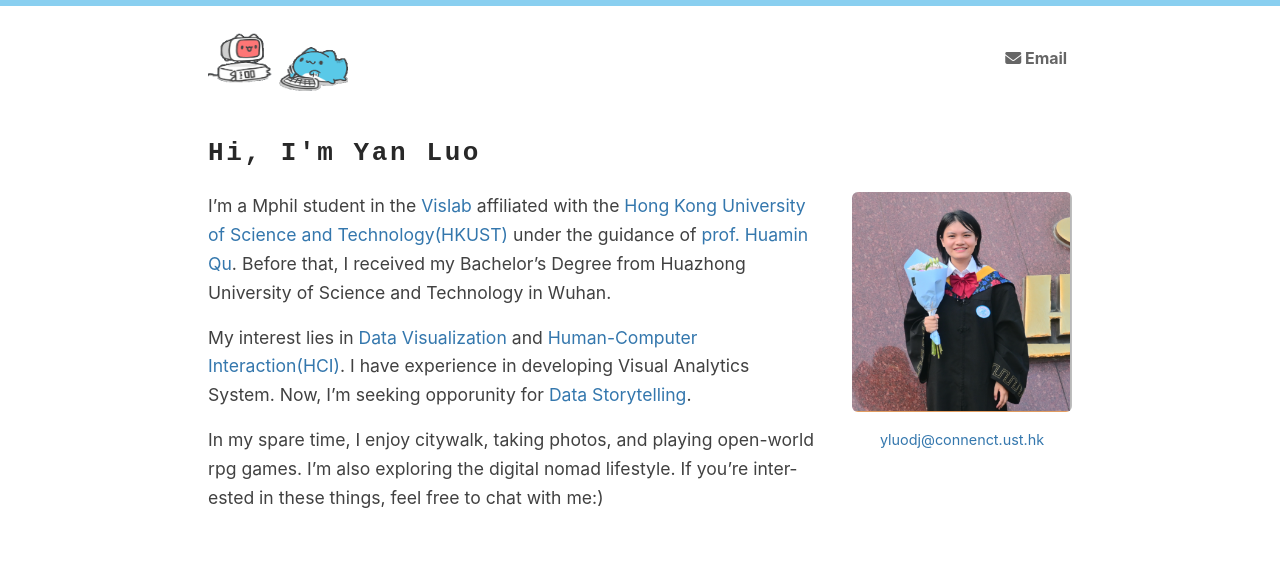
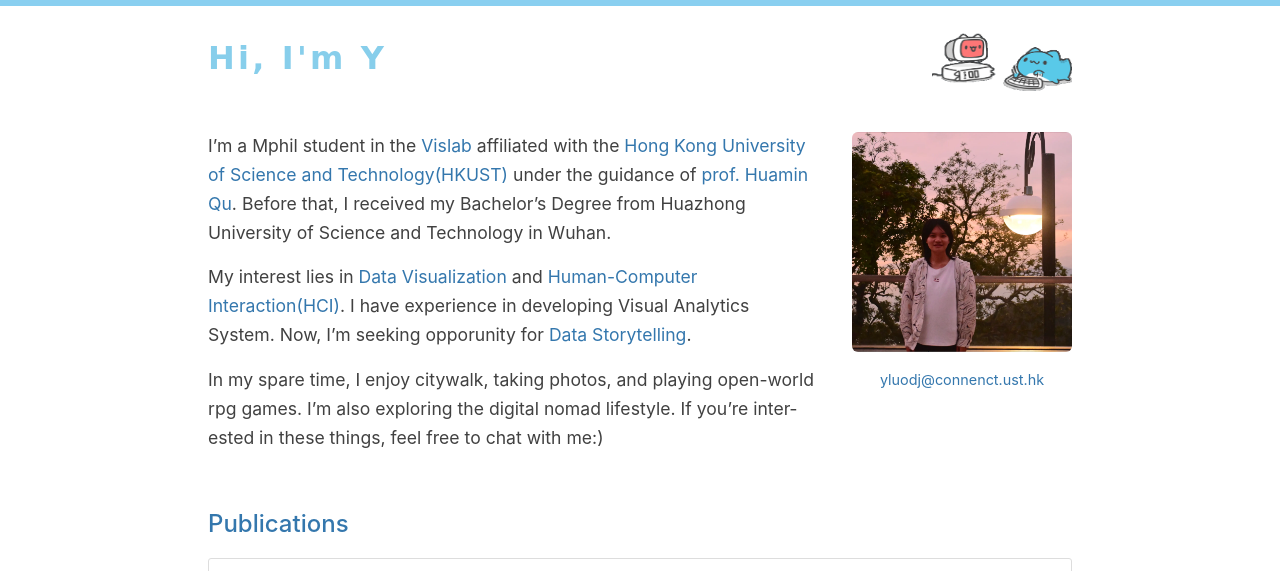
Before and after one commit to windyan233/windyan233.github.io, a Jekyll site: the page built from index.md, in a window 1280 px wide, cut to the strip 0-571 px from the top of the page. Built offline with Jekyll 4.4.1, drawn with Linux system fonts in a browser that asks for light colours; nearby versions of some CDN libraries.

Commit message:
change font, header, image

```diff
--- a/_includes/header.html
+++ b/_includes/header.html
@@ -1,6 +1,60 @@
 {% assign current = page.url | downcase | split: '/' %}
 <header class="page-header">
   <nav class="container">
+    <h1 id="typewriter">Hi, I'm  Yan Luo</h1>
+<style>
+  #typewriter {
+    font-size: 2em;
+    font-weight: bold;
+    font-family: 'Comic Sans MS';
+    color: #87ceeb;
+    white-space: nowrap;
+    overflow: hidden;
+    display: inline-block; /* 确保光标跟随文字 */
+    position: relative; /* 为伪元素定位 */
+    letter-spacing: 0.1em; /* 调整字符间距 */
+  }
+  #typewriter::after {
+  content: '';
+  position: absolute;
+  right: 0;
+  width: 0.15em;
+  height: 1.2em; /* 确保光标高度与文字高度一致 */
+  background-color: #87ceeb;
+  animation: blink-caret 0.75s step-end infinite;
+}
+  @keyframes blink-caret {
+    from, to { background-color: transparent; }
+    50% { background-color: #87ceeb; }
+  }
+</style>
+
+<script>
+  document.addEventListener("DOMContentLoaded", function() {
+    const typewriter = document.getElementById('typewriter');
+    const text = typewriter.textContent;
+    typewriter.textContent = '';
+    let index = 0;
+
+    function type() {
+      if (index < text.length) {
+        typewriter.textContent += text.charAt(index);
+        index++;
+        setTimeout(type, 500); // 调整打字速度
+      } else {
+        // 打字完成后移除光标
+        typewriter.classList.add('finished');
+      }
+    }
+
+    type();
+  });
+</script>
+<style>
+  #typewriter.finished::after {
+    display: none; /* 打字完成后隐藏光标 */
+  }
+</style>
     <img src="capoo2.gif" height="80px" width="140px" />
     <!-- <a class="site-title" href="{{ absolute_url }}/">{{ site.title }}</a> -->
 
@@ -10,9 +64,12 @@
     <a href="{{ '/talks/' | relative_url }}" {% if current[1] == 'talks' %}aria-current="page"{% endif %}>Talks</a>
      -->
     <!-- <a href="{{ '/cv/' | relative_url }}" {% if current[1] == 'cv' %}aria-current="page"{% endif %}>CV</a> -->
+    <!-- <span class="external">
+      <a href="https://github.com/yanluo0913" target="_blank"><i class="fa-brands fa-github" aria-hidden="true"></i> GitHub</a>
+    </span> -->
 
-    <span class="external">
+    <!-- <span class="external">
       <a href="mailto:yluodj@connect.ust.hk"><i class="fa-solid fa-envelope" aria-hidden="true"></i> Email</a>
-    </span>
+    </span> -->
   </nav>
 </header>
--- a/index.md
+++ b/index.md
@@ -4,7 +4,7 @@ title: "Home"
 class: home
 ---
 
-<h1 id="typewriter">Hi, I'm  Yan Luo</h1>
+<!-- <h1 id="typewriter">Hi, I'm  Yan Luo</h1>
 <style>
   #typewriter {
     font-size: 2em;
@@ -52,7 +52,7 @@ class: home
 
     typeWriter();
   });
-</script>
+</script> -->
 
 <div class="columns" markdown="1">
 
@@ -66,9 +66,9 @@ In my spare time, I enjoy citywalk, taking photos, and playing open-world rpg ga
 
 <div class="me" markdown="1">
 <picture>
-  <source srcset='/images/profile.webp' type='image/webp' />
+  <source srcset='/images/yan.webp' type='image/webp' />
   <img
-    src='/images/profile.png'
+    src='/images/yan.png'
     alt='Yan Luo'>
 </picture>
 
```
Also changed, not shown: README.md, favicon.ico, images/yan.webp (added), 2 other files.
